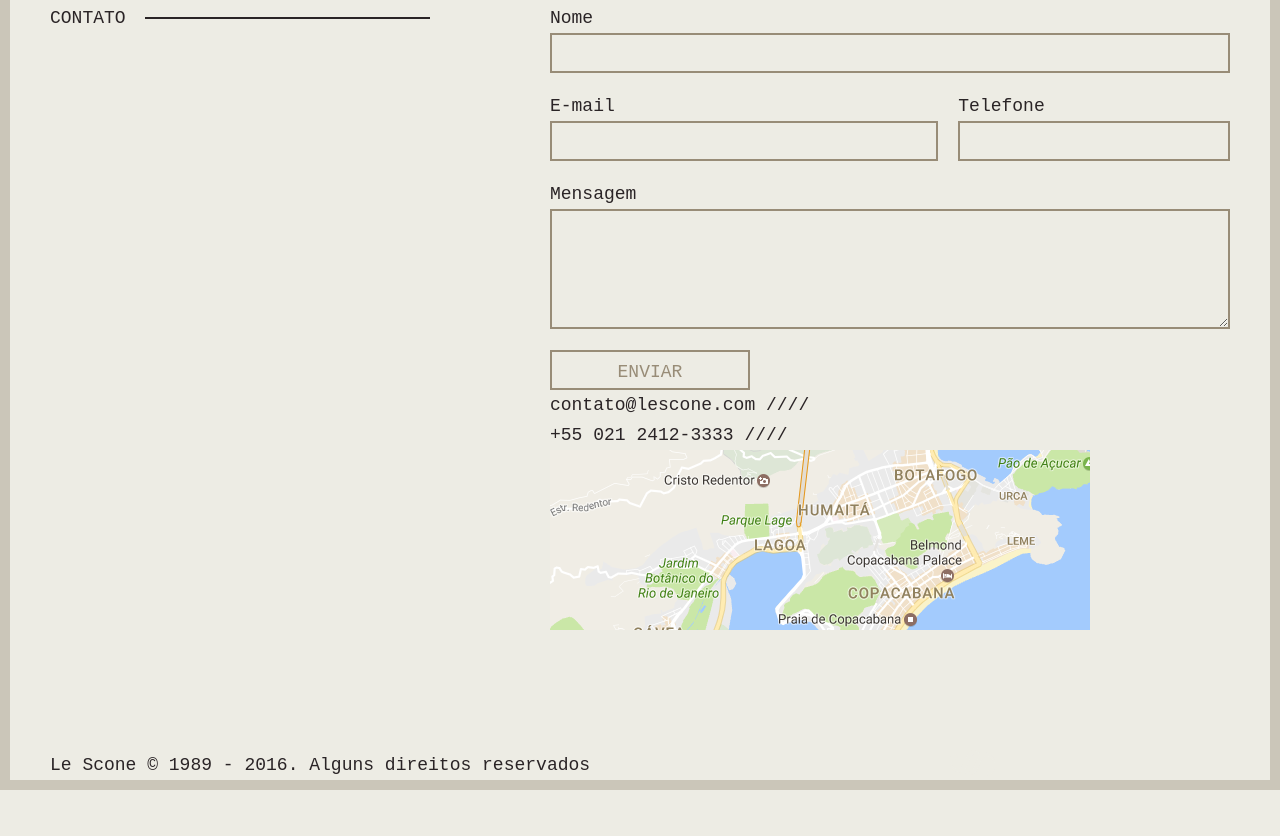
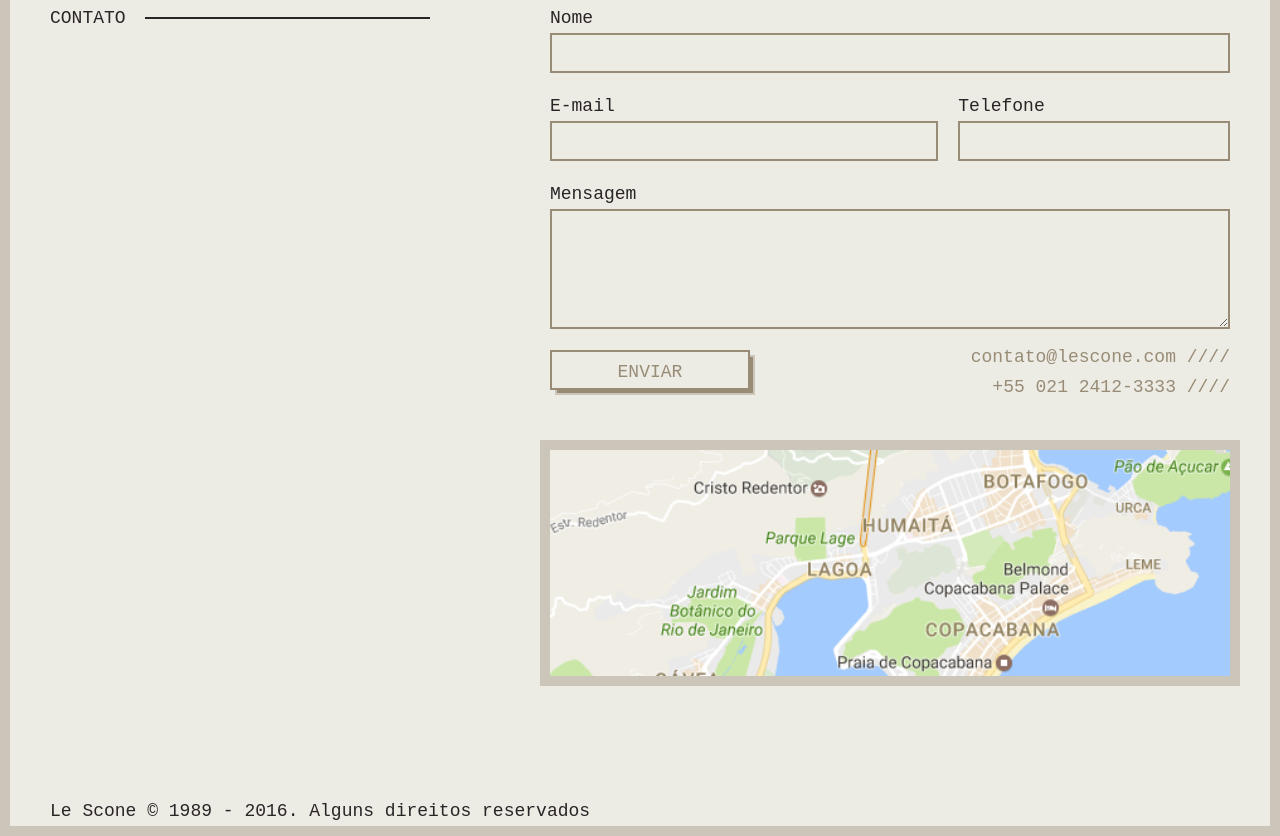
Before and after one commit to BHzdev/lescone, a plain HTML site: page index.html in a window 1280 px wide. Shown: the part 1771-2607 px from the top of the page. Before the commit the page ends 2561 px from the top, so only its background shows below. Drawn offline with Linux system fonts and the light colour scheme; a web font is replaced by a local one.

Commit message:
feat: contato style finished

```diff
--- a/css/scss/_contato.scss
+++ b/css/scss/_contato.scss
@@ -42,4 +42,30 @@ input.button {
   display: block;
   width: 200px;
   padding-top: 5px;
+  @include box-shadow(5px 5px 0 -2px $bege-escuro, 5px 5px 0 0 $bege-medio);
+  transition: .3s;
+  &:hover {
+    @include box-shadow(3px 3px 0 -2px $bege-escuro, 3px 3px 0 0 $bege-medio);
+  }
 }
+
+.contato-info {
+  display: inline-block;
+  color: $bege-escuro;
+  margin-top: 2em;
+  margin-bottom: 3em;
+    @include d(l) {
+    float: right;
+    text-align: right;
+    margin-top: -3em;
+  }
+}
+
+.contato-mapa {
+  display: block;
+  @include box-shadow(0 0 0 10px $bege-medio);
+  clear: both;
+  img {
+    width: 100%;
+  }
+}
```
Also changed, not shown: css/style.css, 1 other file.
